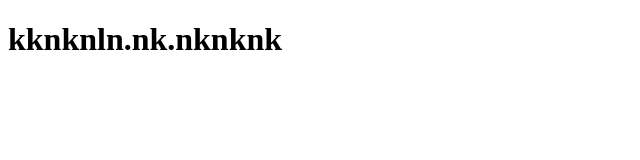
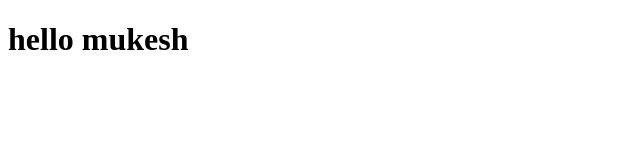
Before and after one commit to mukeshwar-cse/nodet, a plain HTML site: page index.html in a window 1280 px wide. Shown: the whole page, without its empty margins (0-640 px from the left). Drawn offline with Linux system fonts and the light colour scheme.

Commit message:
Chage header contect

```diff
--- a/index.html
+++ b/index.html
@@ -6,6 +6,6 @@
     <title>Document</title>
 </head>
 <body>
-    <h1>kknknln.nk.nknknk</h1>
+    <h1>hello mukesh</h1>
 </body>
 </html>
```
